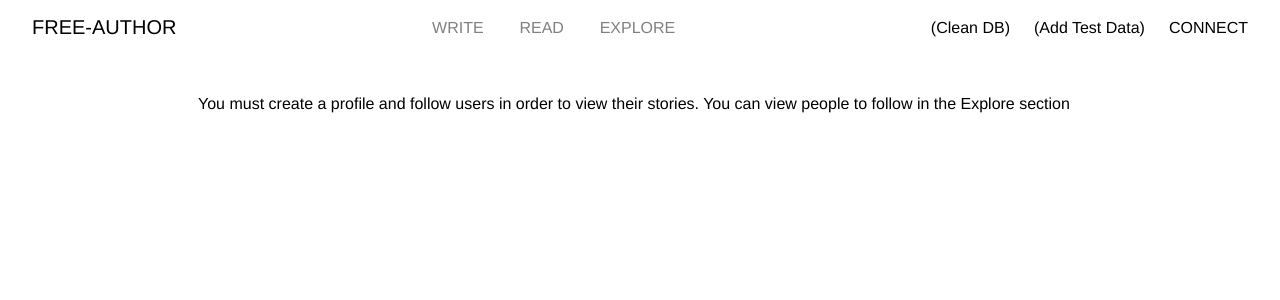
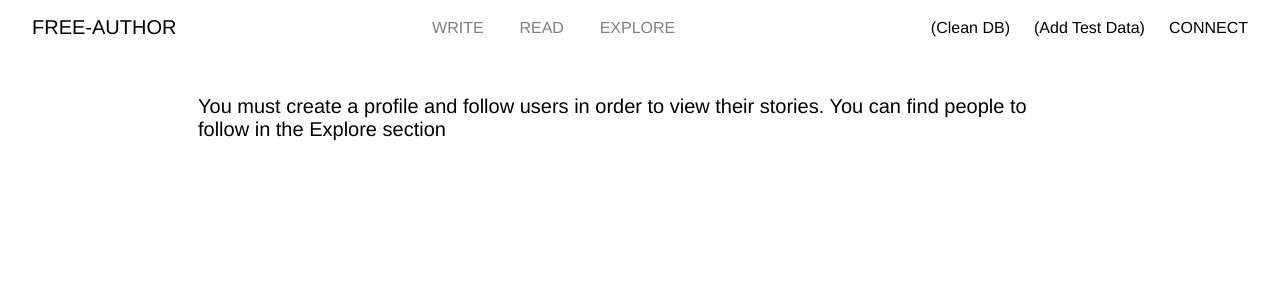
Before and after one commit to jsoneaday/freeauthor, a React (Vite) app: page /read in a window 1280 px wide. Shown: the top 300 px of the page. Built offline with nearby package versions, Linux system fonts and the light colour scheme; what @mdxeditor/editor would draw is missing.

Commit message:
chore: minor styling and cleanup

```diff
--- a/src/common/components/FollowedList.tsx
+++ b/src/common/components/FollowedList.tsx
@@ -123,9 +123,9 @@ export function FollowedList({
         .catch((e) => console.log(e));
     } else {
       setFollowedProfiles([
-        <span key={1}>
+        <span key={1} style={{ fontSize: "1.25em" }}>
           You must create a profile and follow users in order to view their
-          stories. You can view people to follow in the Explore section
+          stories. You can find people to follow in the Explore section
         </span>,
       ]);
     }
--- a/src/common/components/MarkdownEditor.tsx
+++ b/src/common/components/MarkdownEditor.tsx
@@ -15,7 +15,7 @@ import {
   ChangeCodeMirrorLanguage,
 } from "@mdxeditor/editor";
 import "@mdxeditor/editor/style.css";
-import { useCallback, useEffect } from "react";
+import { useCallback } from "react";
 
 interface MarkdownEditorProps {
   readOnly: boolean;
```
